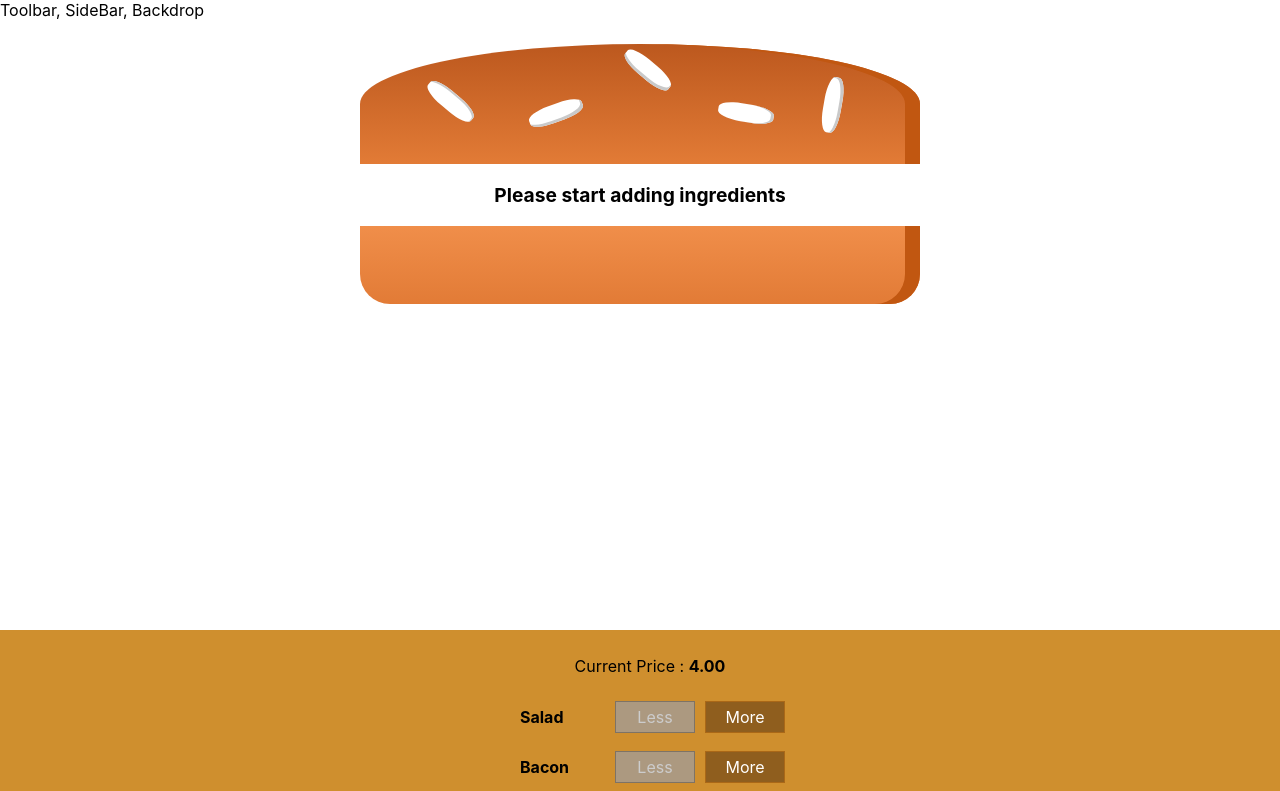
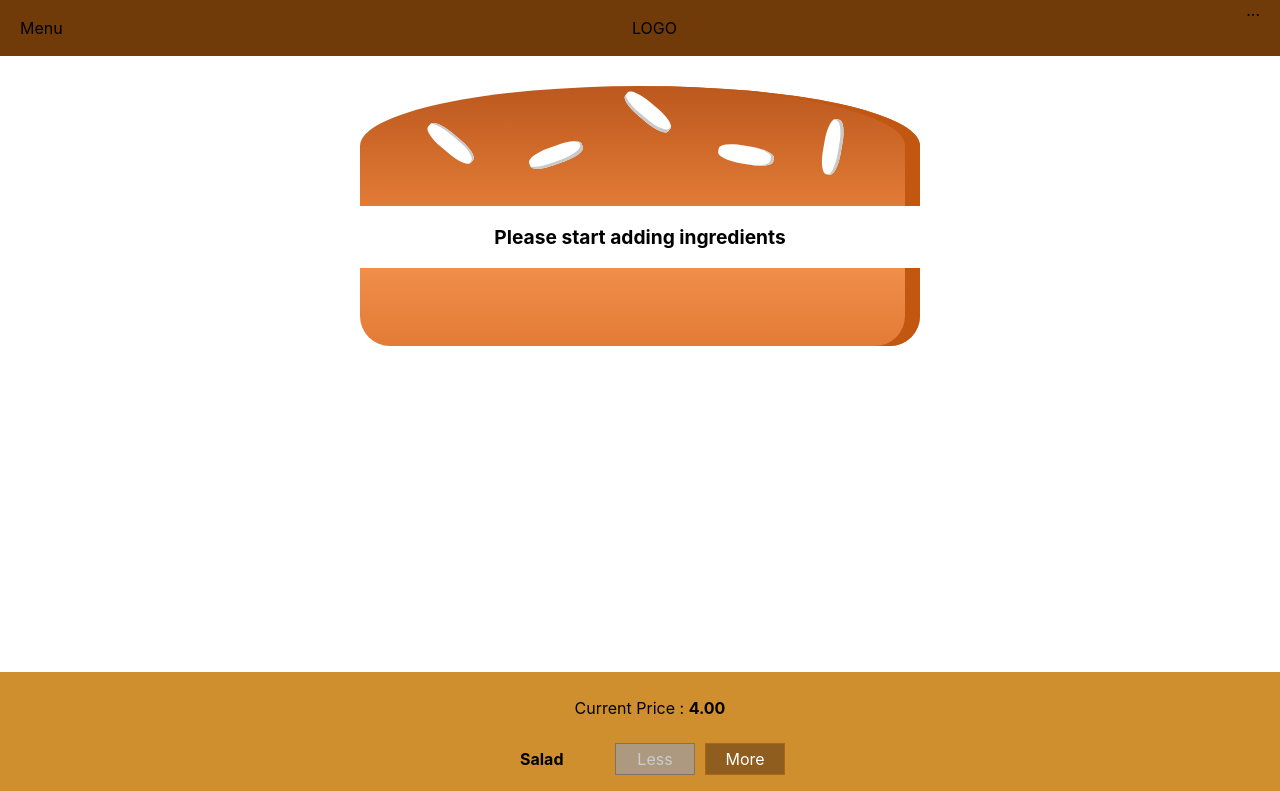
Before and after one commit to harini24/Burger-Builder, a React (Create React App) app: page / in a window 1280 px wide. Shown: the top 791 px of the page. Built offline with nearby package versions, Linux system fonts and the light colour scheme; the HTML template or start-up script is replaced by a standard one.

Commit message:
toolbar added

```diff
--- a/src/Components/Burger/OrderSummary/OrderSummary.js
+++ b/src/Components/Burger/OrderSummary/OrderSummary.js
@@ -17,6 +17,7 @@
             <ul>
                 {ingredientSummary}
             </ul>
+            <p><strong>Total Price </strong>:{props.price}</p>
             <p>Continue to checkout ?</p>
             <Button btntype='Danger' clicked={props.cancel}>cancel</Button>
             <Button btntype='Success' clicked={props.continue}>Continue</Button>
--- a/src/Components/Layout/Layout.js
+++ b/src/Components/Layout/Layout.js
@@ -1,8 +1,9 @@
 import Aux from '../../hoc/Auxillary'
 import classes from './Layout.module.css'
+import Toolbar from '../Navigation/Toolbar/Toolbar'
 const layout = (props) => (
     <Aux>
-        <div>Toolbar, SideBar, Backdrop</div>
+        <Toolbar/>
         <main className={classes.content}>{props.children}</main>
     </Aux>
 )
--- a/src/Components/Layout/Layout.module.css
+++ b/src/Components/Layout/Layout.module.css
@@ -1,3 +1,3 @@
 .content{
-    margin-top: 10px;
+    margin-top: 72px;
 }
--- /dev/null
+++ b/src/Components/Navigation/Toolbar/Toolbar.js
@@ -0,0 +1,12 @@
+import React from 'react'
+import classes from './Toolbar.module.css'
+const toolbar = props => {
+    return(
+        <header className={classes.Toolbar}>
+            <div>Menu</div>
+            <div>LOGO</div>
+            <nav>...</nav>
+        </header>
+    );
+}
+export default toolbar;
--- /dev/null
+++ b/src/Components/Navigation/Toolbar/Toolbar.module.css
@@ -0,0 +1,18 @@
+.Toolbar {
+    height:56px;
+    width: 100%;
+    position:fixed;
+    top :0;
+    left:0;
+    background-color: #703B09;
+    display: flex;
+    justify-content: space-between;
+    align-items: center;
+    padding: 0 20px;
+    box-sizing: border-box;
+    z-index: 90;
+}
+.Toolbar nav{
+    height: 100%;
+
+}
--- a/src/Containers/BurgerBuilder/BurgerBuilder.js
+++ b/src/Containers/BurgerBuilder/BurgerBuilder.js
@@ -103,6 +103,7 @@
                     <OrderSummary
                         cancel={this.purchaseCancel}
                         continue={this.purchaseContinueHandler}
+                        price={this.state.totalPrice.toFixed(2)}
                         ingredients={this.state.ingredients}/>
                 </Modal>
                 <Burger ingredients={this.state.ingredients} />
```
Also changed, not shown: 1 other file (tests, documents, lock files or other folders).
